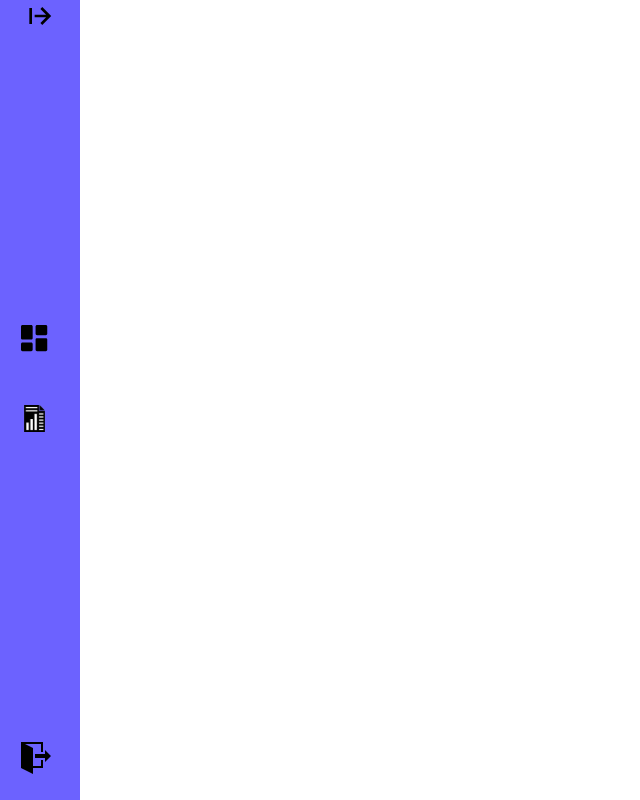
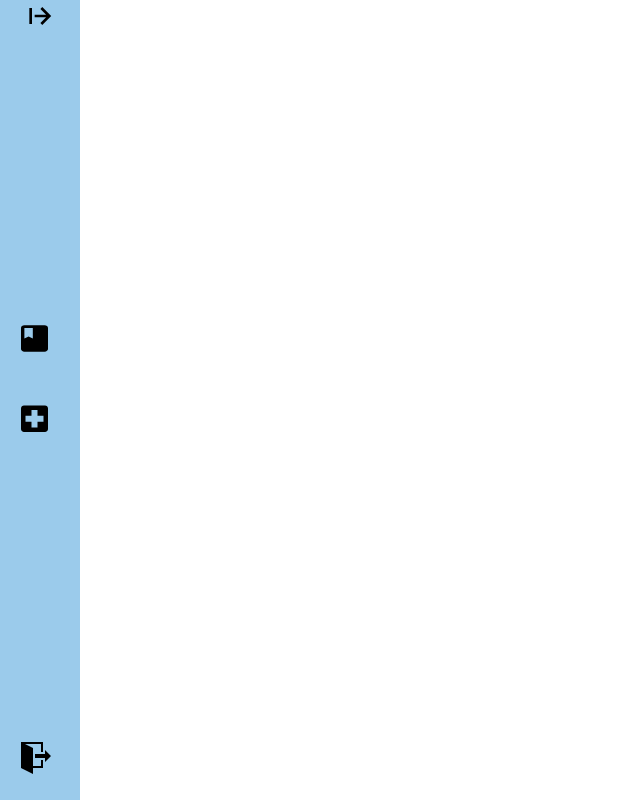
Before and after one commit to GustavoM96/mais-imune, a React (Create React App) app: page /login in a window 1280 px wide. Shown: the whole page, without its empty margins (0-640 px from the left). Built offline with nearby package versions, Linux system fonts and the light colour scheme.

Commit message:
refact: changed menu user level to 1

```diff
--- a/src/components/MenuAside/index.jsx
+++ b/src/components/MenuAside/index.jsx
@@ -21,7 +21,7 @@ function MenuAside() {
 
   //pegar level do user
 
-  const level = 3;
+  const level = 1;
 
   const dispatch = useDispatch();
 
```
